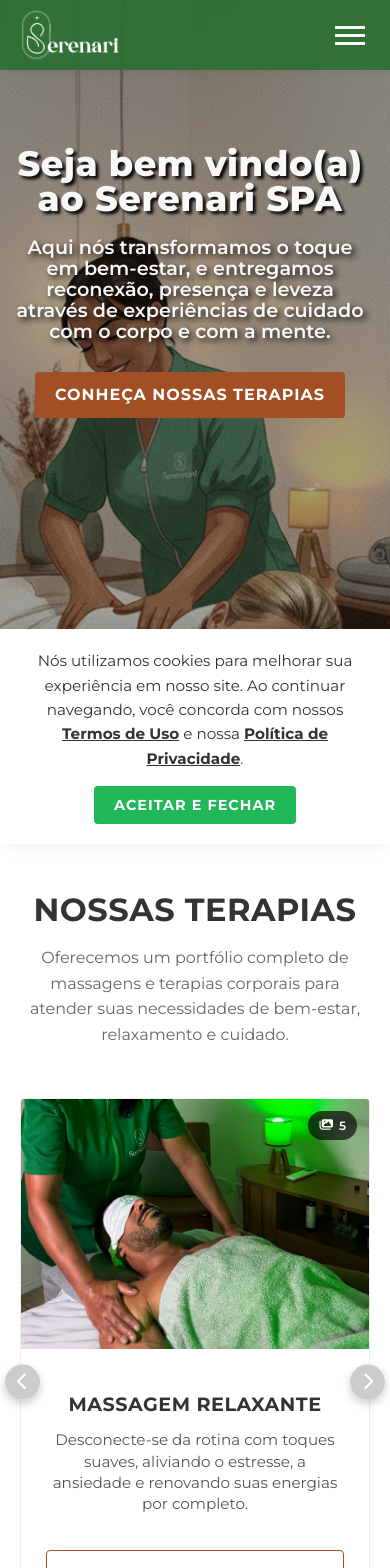
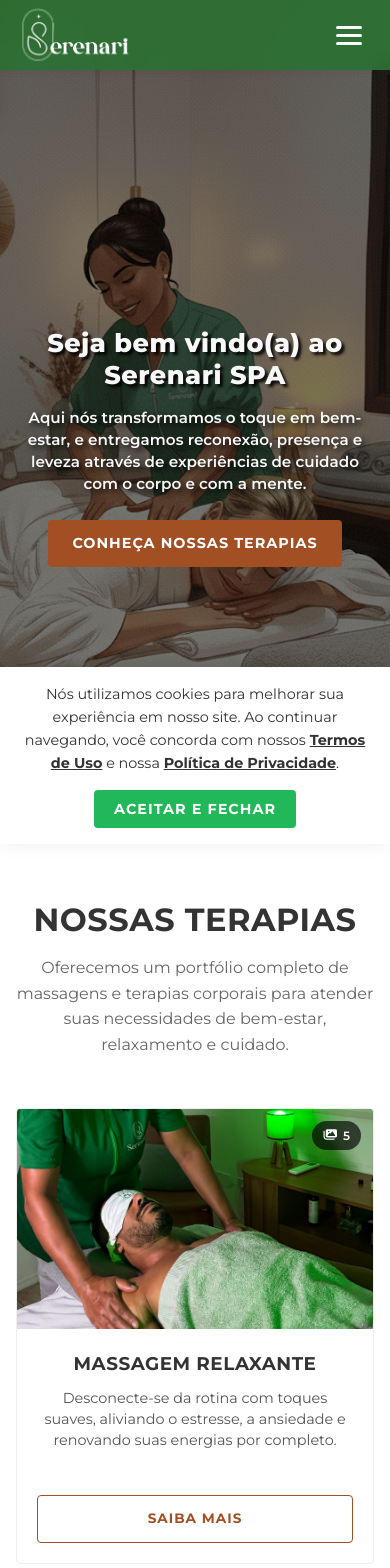
Before and after one commit to ArteiroSegundo/serenari-spa, a Next.js app: page / in a window 390 px wide. Shown: the top 1568 px of the page. Built offline with nearby package versions, Linux system fonts and the light colour scheme.

Commit message:
feat: add root layout, global styles, header, and hero section

```diff
--- a/app/globals.css
+++ b/app/globals.css
@@ -92,13 +92,12 @@ header {
     width: 100%;
     height: 70px;
     background-color: #2c7033ee;
-    /* Header Branco */
+    backdrop-filter: blur(8px);
     box-shadow: 0 1px 10px rgba(0, 0, 0, 0.05);
-    /* Sombra sutil */
     display: flex;
     justify-content: space-between;
     align-items: center;
-    padding: 0 5%;
+    padding: 0 4%;
     z-index: 1000;
     transition: all 0.3s ease;
 }
@@ -107,11 +106,11 @@ header {
     display: flex;
     align-items: center;
     height: 100%;
+    flex-shrink: 0;
 }
 
 .logo {
     height: 80%;
-    /* Logo contido */
     width: auto;
     margin-left: 0px;
 }
@@ -123,22 +122,21 @@ header {
 /* Navegação Desktop */
 header nav ul {
     display: flex;
-    gap: 30px;
+    gap: 20px;
     align-items: center;
 }
 
 nav a {
     color: var(--bg-light);
-    /* Texto escuro no fundo branco */
-    font-size: 14px;
+    font-size: 13.5px;
     font-weight: 600;
     text-transform: uppercase;
-    letter-spacing: 1px;
-    padding: 10px 0;
+    letter-spacing: 0.5px;
+    padding: 8px 0;
     position: relative;
+    white-space: nowrap;
     transition: color 0.3s ease;
 }
-
 
 /* Linha animada abaixo do link */
 nav a::after {
@@ -163,31 +161,38 @@ nav a:hover::after {
     gap: 8px;
     color: var(--bg-light) !important;
     font-weight: 700;
+    white-space: nowrap;
     transition: all 0.3s ease;
 }
 
 .whatsapp-link i {
-    font-size: 24px;
+    font-size: 22px;
 }
 
 .whatsapp-link span {
-    font-size: 16px;
-}
-
-/* Menu Toggle (Mobile) */
+    font-size: 15px;
+    white-space: nowrap;
+}
+
+/* Menu Toggle (Mobile / Tablet) */
 .menu-toggle {
     display: none;
     flex-direction: column;
+    justify-content: center;
+    align-items: center;
     gap: 5px;
     cursor: pointer;
-    padding: 5px;
-    box-sizing: content-box;
+    padding: 8px;
+    background: transparent;
+    border: none;
+    outline: none;
 }
 
 .menu-toggle span {
     height: 3px;
-    width: 30px;
+    width: 26px;
     background-color: var(--bg-light);
+    border-radius: 2px;
     transition: all 0.3s ease;
 }
 
@@ -228,9 +233,9 @@ nav a:hover::after {
 .hero-content {
     z-index: 2;
     max-width: 700px;
-    margin-left: -10px;
-    margin-top: -60px;
-
+    width: 100%;
+    margin-left: 0;
+    margin-top: 0;
 }
 
 .hero-content h1 {
@@ -512,10 +517,10 @@ nav a:hover::after {
 
 .about-us-logo {
     width: 180px;
+    max-width: 100%;
     height: auto;
-    margin-bottom: 30px;
-    margin-left: 300px;
-
+    margin: 0 auto 30px auto;
+    display: block;
 }
 
 .about-us-content p {
@@ -1261,22 +1266,44 @@ footer {
 }
 
 /* =========================================
-   RESPONSIVO (Mobile)
+   RESPONSIVO E BREAKPOINTS (Desktop, Tablet, Mobile)
    ========================================= */
-@media (max-width: 768px) {
+
+/* Notebooks & Desktops Médios (1025px a 1200px) */
+@media (max-width: 1200px) {
+    header {
+        padding: 0 3%;
+    }
+
+    header nav ul {
+        gap: 15px;
+    }
+
+    nav a {
+        font-size: 12.5px;
+        letter-spacing: 0.3px;
+    }
+
+    .whatsapp-link span {
+        font-size: 13.5px;
+    }
+}
+
+/* Tablets e Dispositivos Móveis (<= 1024px) */
+@media (max-width: 1024px) {
     header {
         padding: 0 20px;
         height: 70px;
     }
 
     .logo-link {
-        max-width: 150px;
+        max-width: 140px;
     }
 
     .logo {
         width: 100%;
         height: auto;
-        max-width: 100px;
+        max-width: 110px;
         margin-left: 0;
     }
 
@@ -1285,240 +1312,229 @@ footer {
     }
 
     header nav {
-        position: absolute;
+        position: fixed;
         top: 70px;
         left: 0;
         width: 100%;
-        background-color: #225627;
-        padding: 20px 0;
-        box-shadow: 0 10px 20px rgba(0, 0, 0, 0.1);
-        transform: translateY(-150%);
-        /* Escondido pra cima */
-        transition: transform 0.4s ease;
+        height: calc(100vh - 70px);
+        background-color: #1e4b22;
+        padding: 20px 0 40px 0;
+        box-shadow: 0 10px 20px rgba(0, 0, 0, 0.2);
+        opacity: 0;
+        visibility: hidden;
+        pointer-events: none;
+        transform: translateY(-15px);
+        transition: opacity 0.3s ease, transform 0.3s ease, visibility 0.3s ease;
         z-index: 999;
-    }
-
-    header.open {
-        background-color: #225627;
-        backdrop-filter: blur(10px);
-        color: var(--text-main);
+        overflow-y: auto;
     }
 
     header.open nav {
+        opacity: 1;
+        visibility: visible;
+        pointer-events: auto;
         transform: translateY(0);
     }
 
     header nav ul {
         flex-direction: column;
         gap: 0;
+        width: 100%;
     }
 
     header nav ul li {
         width: 100%;
+        text-align: center;
     }
 
     nav a {
         display: block;
-        padding: 15px 30px;
-        border-bottom: 1px solid #f5f5f5;
+        padding: 16px 20px;
+        border-bottom: 1px solid rgba(255, 255, 255, 0.08);
         color: var(--bg-light);
+        font-size: 15px;
+        letter-spacing: 1px;
+    }
+
+    nav a::after {
+        display: none;
     }
 
     .whatsapp-link {
         display: inline-flex;
-        margin: 20px;
+        margin: 25px auto 10px auto;
         justify-content: center;
-        color: var(--bg-light);
+        padding: 12px 24px;
+        background-color: var(--secondary-color);
+        border-radius: var(--radius-sm);
     }
 
     .whatsapp-link i {
         font-size: 22px;
-        color: var(--bg-light);
     }
 
     .whatsapp-link span {
-        font-size: 16px;
-        color: var(--bg-light);
-    }
-
-    .menu-toggle span {
-        background-color: var(--bg-light);
-    }
-
+        font-size: 15px;
+    }
+
+    header.open .menu-toggle span:nth-child(2) {
+        opacity: 0;
+        transform: translateX(-20px);
+    }
+
+    header.open .menu-toggle span:nth-child(1) {
+        transform: translateY(8px) rotate(45deg);
+    }
+
+    header.open .menu-toggle span:nth-child(3) {
+        transform: translateY(-8px) rotate(-45deg);
+    }
+
+    .nav-overlay {
+        position: fixed;
+        top: 70px;
+        left: 0;
+        width: 100%;
+        height: calc(100vh - 70px);
+        background: rgba(0, 0, 0, 0.5);
+        z-index: 998;
+        backdrop-filter: blur(2px);
+    }
+}
+
+/* Celulares e Smartphones (<= 768px) */
+@media (max-width: 768px) {
     .hero-section {
-        height: 100vh;
+        min-height: 100vh;
+        height: auto;
+        padding: 110px 20px 60px 20px;
         display: flex;
         align-items: center;
-        color: var(--text-light);
-        position: relative;
-        background-position: center;
-        background-size: cover;
-        padding: 60px 20px;
         justify-content: center;
         text-align: center;
     }
 
     .hero-section::before {
-        content: '';
-        position: absolute;
-        top: 0;
-        left: 0;
+        height: 100%;
+        background-image: linear-gradient(to right,
+                rgba(0, 0, 0, 0.5) 0%,
+                rgba(0, 0, 0, 0.5) 100%), url('/background-hero-mobile.jpg');
+        background-attachment: scroll;
+    }
+
+    .hero-content {
         width: 100%;
-        height: 120%;
-        z-index: -1;
-        background-image: linear-gradient(to right,
-                rgba(0, 0, 0, 0.3) 100%,
-                rgba(0, 0, 0, 0.3) 100%,
-                rgba(0, 0, 0, 0.3) 100%), url('/background-hero-mobile.jpg');
-        background-size: cover;
-        background-position: center;
-        background-size: cover;
-        background-position: center;
-        background-attachment: scroll;
-    }
-
-
-    .hero-content {
-        width: 900px;
-        margin-top: -280px;
+        max-width: 100%;
+        margin-top: 0;
+        margin-left: 0;
+        display: flex;
+        flex-direction: column;
         align-items: center;
         z-index: 3;
     }
 
     .hero-content h1 {
-        font-size: 2.2rem;
+        font-size: clamp(1.6rem, 5.5vw, 2.2rem);
+        line-height: 1.25;
+        margin-bottom: 16px;
+        text-align: center;
+    }
+
+    .hero-content p {
+        font-size: clamp(0.95rem, 3.8vw, 1.1rem);
+        line-height: 1.45;
+        margin-bottom: 25px;
+        text-align: center;
+        max-width: 100%;
+    }
+
+    .hero-content .btn {
+        font-size: 0.9rem;
+        padding: 12px 24px;
+        width: auto;
+    }
+
+    .services-section {
+        padding: 50px 16px;
+    }
+
+    .about-us-section {
+        padding: 60px 16px;
+    }
+
+    .about-us-content {
+        padding: 30px 18px !important;
         width: 100%;
-        max-width: 100%;
-        line-height: 1;
-        margin-bottom: 20px;
+    }
+
+    .about-us-content p {
         text-align: center;
-    }
-
-    .hero-content p {
-        font-size: 1.2rem;
-        line-height: 1.1;
-        margin-bottom: 30px;
-    }
-
-    .hero-content .btn {
+        font-size: 1.05rem;
+        line-height: 1.5;
+    }
+
+    .acrostico {
         font-size: 1rem;
-    }
-
-    .hero-content .btn:hover {
-        transform: translateY(0);
-        background-color: var(--bg-body);
-        color: var(--secondary-color);
-    }
-
-    .services-section {
-        padding: 40px 20px;
-    }
-
-    .services-container,
+        line-height: 1.5;
+        padding: 16px 12px;
+        width: 100%;
+    }
+
+    .purpose-section {
+        padding: 50px 16px;
+    }
+
     .purpose-cards-container {
         grid-template-columns: 1fr;
-    }
-
-    .about-us-logo {
-        margin-left: auto;
-        margin-right: auto;
-    }
-
-    .about-us-content {
-        padding: 30px 15px !important; /* 30px em cima/baixo, 15px nos lados */
-        width: 100%; /* Garante que use a tela toda */
-    }
-
-    .about-us-content p {
-        text-align: center;
-        font-size: 1.2rem;
-        line-height: 1.4;
-
-    }
-
-    .acrostico {
-        font-size: 1.2rem;
-        line-height: 1.4;
-        padding: 15px;
+        gap: 20px;
+    }
+
+    .testimonials-section {
+        padding: 60px 16px;
+    }
+
+    .contact-section {
+        padding: 60px 16px;
     }
 
     .contact-cards {
-        flex-direction: column;
-        align-items: center;
+        grid-template-columns: 1fr;
+        gap: 20px;
+    }
+
+    .contact-card {
+        width: 100%;
     }
 
     #consent-banner {
         flex-direction: column;
         text-align: center;
         gap: 15px;
+        padding: 16px 20px;
     }
 
     .consent-text {
-        font-size: 0.95rem;
-        font-weight: 500;
-        max-width: 800px;
-    }
-
-    .consent-text a {
-        color: var(--text-main);
-        text-decoration: underline;
-        font-weight: 700;
-    }
-
-    #accept-consent-btn {
-        flex-shrink: 0;
-        background-color: #20b858;
-        color: white;
-        border: none;
-        padding: 10px 20px;
-        border-radius: var(--radius-sm);
-        font-weight: 700;
-        cursor: pointer;
-        transition: background 0.3s;
-    }
-
-    #accept-consent-btn:hover {
-        background-color: #189245;
+        font-size: 0.9rem;
     }
 
     footer {
         font-size: 0.8rem;
-        padding-bottom: 90px;
-    }
-
-    header.open .menu-toggle span:nth-child(2) {
-        opacity: 0;
-        transform: translateX(-20px);
-    }
-
-    header.open .menu-toggle span:nth-child(1) {
-        transform: translateY(8px) rotate(45deg);
-    }
-
-    header.open .menu-toggle span:nth-child(3) {
-        transform: translateY(-8px) rotate(-45deg);
-    }
-
-    /* Mostra os botões e os posiciona */
+        padding: 30px 15px 90px 15px;
+    }
+
+    /* Carrossel e Botões em Telas Pequenas */
     .carousel-btn {
-        display: flex;
-        position: absolute;
-        top: 50%;
-        transform: translateY(-50%);
-        width: 35px;
-        /* Um pouco menor para não atrapalhar */
-        height: 35px;
-        background-color: rgba(199, 199, 199, 0.9);
-        /* Fundo semi-transparente */
+        width: 36px;
+        height: 36px;
+        font-size: 14px;
     }
 
     .prev-btn {
-        left: -15px;
-    }
-
-    /* Ajuste para ficar na borda esquerda */
+        left: 5px;
+    }
+
     .next-btn {
-        right: -15px;
+        right: 5px;
     }
 
     .services-container,
@@ -1526,13 +1542,10 @@ footer {
         display: flex !important;
         overflow-x: auto;
         scroll-snap-type: x mandatory;
-        padding-bottom: 40px !important;
-        /* Mais espaço embaixo para a sombra não cortar */
+        padding-bottom: 30px !important;
         align-items: stretch;
-        /* Faz todos os cards terem a mesma altura */
-    }
-
-    /* Esconde scrollbar no Chrome/Safari */
+    }
+
     .services-container::-webkit-scrollbar,
     .testimonials-container::-webkit-scrollbar {
         display: none;
@@ -1544,85 +1557,58 @@ footer {
         scroll-snap-align: center;
         flex: 0 0 100%;
         margin-right: 0;
-
-        /* Layout Flex Vertical */
         display: flex !important;
         flex-direction: column !important;
         height: auto !important;
-        /* Altura automática */
-        min-height: 450px;
-        /* Altura mínima para garantir presença */
+        min-height: 420px;
         background: #fff;
     }
 
     .service-card-img {
-        height: 250px;
-        /* Diminuí de 220px para 160px */
+        height: 220px;
         width: 100%;
         object-fit: cover;
         flex-shrink: 0;
-        /* Não deixa a imagem sumir */
     }
 
     .service-card-content {
-        padding: 20px 25px !important;
-        /* Mais espaçamento interno */
+        padding: 20px !important;
         display: flex !important;
         flex-direction: column !important;
         flex-grow: 1;
-        /* Ocupa todo o espaço restante */
         justify-content: space-between;
-        /* Joga o botão para o final */
     }
 
     .service-card h3 {
-        font-size: 1.2rem;
+        font-size: 1.15rem;
         margin-bottom: 10px;
         min-height: auto !important;
         text-align: center;
-        margin-top: 10px;
-        padding-top: 10px;
-        /* Remove altura fixa que podia estar atrapalhando */
     }
 
     .service-description {
-        font-size: 0.95rem;
-        line-height: 1.4;
+        font-size: 0.9rem;
+        line-height: 1.45;
         color: #555;
-        margin-bottom: 5px;
-
-        /* Garante que apareça tudo */
-        display: block !important;
-        height: auto !important;
-        overflow: visible !important;
+        margin-bottom: 15px;
         text-align: center;
     }
 
     .service-card .btn {
         width: 100%;
-        padding: 15px 0 !important;
-        /* Padding vertical maior */
+        padding: 12px 0 !important;
         margin-top: auto;
-        /* Empurra para o fundo */
-
-        /* Cores e Texto */
         background-color: var(--bg-body) !important;
         color: var(--secondary-color) !important;
         text-align: center !important;
-        /* Centraliza o texto */
         display: flex !important;
         justify-content: center !important;
         align-items: center !important;
-        font-size: 0.9rem !important;
+        font-size: 0.85rem !important;
         font-weight: 700;
-        text-transform: uppercase;
-    }
-
-    /* Remove a borda ou background transparente antigo se houver */
-    .service-card .btn:hover {
-        background-color: var(--bg-body) !important;
-        transform: none;
-    }
+        border: 1px solid var(--secondary-color) !important;
+    }
+
     #testimonials-slider.testimonials-container {
         display: flex !important;
         flex-direction: row !important;
@@ -1631,54 +1617,67 @@ footer {
         scroll-snap-type: x mandatory;
         gap: 20px;
         padding-bottom: 30px;
-        padding-bottom: 40px; /* Espaço extra para a sombra */
-        align-items: stretch !important; /* Força todos a terem a altura do maior texto */
-    }
+        align-items: stretch !important;
+    }
+
     .testimonial-card {
         min-width: 100% !important;
         flex: 0 0 100% !important;
         scroll-snap-align: center;
         margin-bottom: 0 !important;
         height: auto !important;
-        margin-bottom: 0 !important;
-    }
-
-    /* Ajuste fino do conteúdo do depoimento */
+    }
+
     .testimonial-card blockquote p {
-        font-size: 0.95rem;
-        line-height: 1.6;
+        font-size: 0.9rem;
+        line-height: 1.5;
     }
 
     .google-rating-badge {
         flex-wrap: wrap;
         justify-content: center;
         text-align: center;
-        padding: 12px 18px;
+        padding: 10px 16px;
         font-size: 0.85rem;
         margin-top: 0;
     }
 
-    /* AJUSTE DE POSIÇÃO DO BOTÃO TOPO MOBILE */
     #back-to-top {
-        right: 30px; /* Mantém perto do WhatsApp */
-        width: 45px;
-        height: 45px;
+        right: 20px;
+        bottom: 95px;
+        width: 44px;
+        height: 44px;
         font-size: 18px;
     }
 
+    .social-bar {
+        bottom: 20px;
+        right: 20px;
+    }
+
+    .social-bar a {
+        width: 54px;
+        height: 54px;
+        font-size: 28px;
+    }
+
     .gallery-img {
-        height: 250px;
-        width: 350px;
+        height: 240px;
+        width: 100%;
+        min-width: 100%;
+        max-width: 100%;
+        object-fit: cover;
     }
 
     .gallery-wrapper .carousel-btn {
-        width: 30px;
-        height: 30px;
-        font-size: 14px;
+        width: 32px;
+        height: 32px;
+        font-size: 13px;
     }
 
     .service-modal-content {
         padding: 20px 15px;
+        max-width: 95vw;
     }
 
     .service-modal-title {
--- a/app/layout.tsx
+++ b/app/layout.tsx
@@ -1,4 +1,4 @@
-import type { Metadata } from "next";
+import type { Metadata, Viewport } from "next";
 import { Montserrat } from "next/font/google";
 import AosInit from "@/components/AosInit";
 import "./globals.css";
@@ -10,7 +10,14 @@ const montserrat = Montserrat({
   variable: "--font-montserrat",
 });
 
+export const viewport: Viewport = {
+  width: "device-width",
+  initialScale: 1,
+  maximumScale: 5,
+};
+
 export const metadata: Metadata = {
+  metadataBase: new URL("https://serenari-spa.vercel.app"),
   title: {
     default: "Serenari Spa | Massoterapia Humanizada em Suzano/SP",
     template: "%s | Serenari Spa",
--- a/components/Header.tsx
+++ b/components/Header.tsx
@@ -28,6 +28,7 @@ export default function Header({ variant }: HeaderProps) {
       : { src: "/logo-serenari-header-removebg-preview.png", width: 627, height: 219 };
 
   return (
+    <>
       <header className={open ? "open" : undefined}>
         <Link href="/" className="logo-link">
           <Image
@@ -65,11 +66,19 @@ export default function Header({ variant }: HeaderProps) {
             </li>
           </ul>
         </nav>
-      <div className="menu-toggle" onClick={() => setOpen((v) => !v)}>
+        <button
+          type="button"
+          className="menu-toggle"
+          aria-label={open ? "Fechar menu" : "Abrir menu"}
+          aria-expanded={open}
+          onClick={() => setOpen((v) => !v)}
+        >
           <span></span>
           <span></span>
           <span></span>
-      </div>
+        </button>
       </header>
+      {open && <div className="nav-overlay" onClick={() => setOpen(false)} />}
+    </>
   );
 }
--- a/components/sections/Hero.tsx
+++ b/components/sections/Hero.tsx
@@ -1,7 +1,7 @@
 export default function Hero() {
   return (
     <section className="hero-section" id="hero">
-      <div className=".hero-background-fade-overlay"></div>
+      <div className="hero-background-fade-overlay"></div>
       <div className="hero-content" data-aos="fade-up" data-aos-duration="1000">
         <h1>Seja bem vindo(a) ao Serenari SPA</h1>
         <p>
```
Lines whose indentation alone changed are shown as unchanged.
